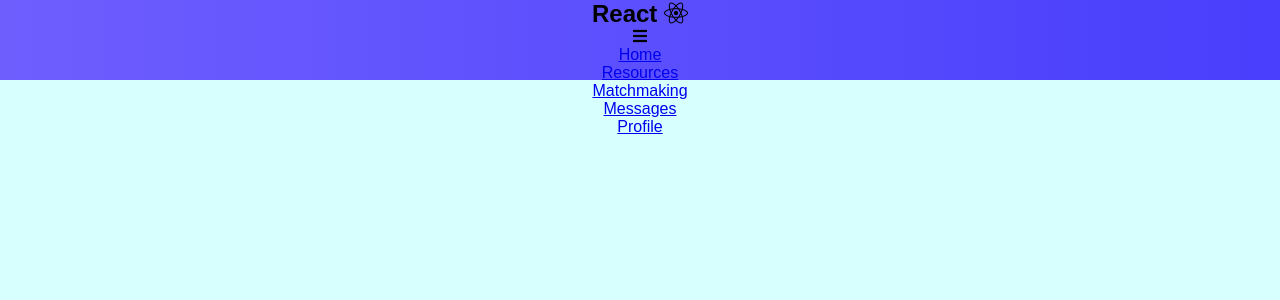
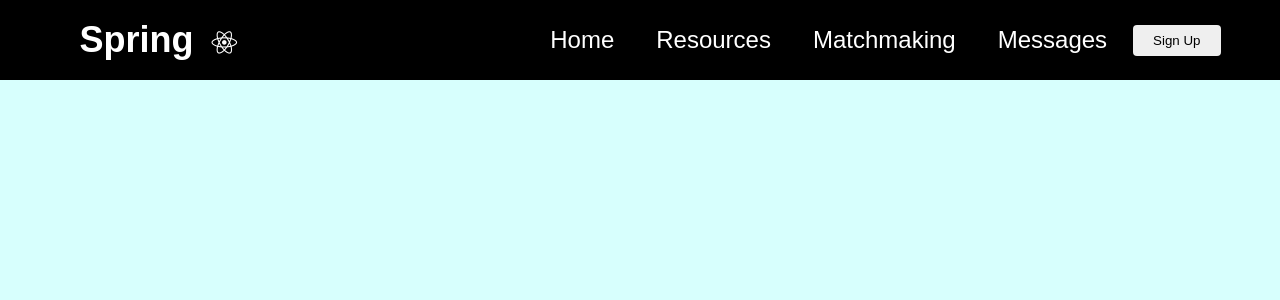
Before and after one commit to shaj684/hackTX2020, a React (Create React App) app in the folder src/client/: page / in a window 1280 px wide. Shown: the top 300 px of the page. Built offline with nearby package versions, Linux system fonts and the light colour scheme; no server answers.

Commit message:
frontstuff

```diff
--- a/src/client/src/App.css
+++ b/src/client/src/App.css
@@ -1,5 +1,5 @@
 .App {
-  text-align: center;
+  text-align: left;
 
 }
 
--- a/src/client/src/App.js
+++ b/src/client/src/App.js
@@ -19,6 +19,7 @@
     return(
       <div className="App">
       <Navbar />
+
       </div>
     )
 
--- /dev/null
+++ b/src/client/src/NavBar/Button.css
@@ -0,0 +1,45 @@
+:root{
+    --primary: #3acbf7;
+}
+
+.btn{
+    padding: 8px 20px;
+    border-radius: 4px;
+    outline: none;
+    border: none;
+    cursor: none;
+}
+
+.btn:hover {
+    padding: 8px 20px;
+    transition: all 0.3s ease-out;
+    background: #fff;
+    color: #6568f4 ;
+    transition: 250ms;
+}
+
+.btn--primary{
+    background-color: var(--primary);
+}
+.btn--outline{
+    background-color: transparent;
+    color: #fff;
+    padding: 8px 20px;
+    border-radius: 4px;
+    border: 1px solid var(--primary);
+    transition: all 0.3s ease-out;
+}
+
+.btn--medium{
+    padding: 8px 20px;
+    border-radius: 4px;
+    font-size: 18px;
+    color: white;
+}
+
+.btn--large{
+    padding: 12px 26px;
+    border-radius: 4px;
+    font-size: 20px;
+    color: white;
+}
--- /dev/null
+++ b/src/client/src/NavBar/Button.js
@@ -0,0 +1,31 @@
+import React from 'react';
+import './Button.css'
+
+const STYLES = [
+    'btn--primary',
+    'btn--outline',
+
+]
+
+const SIZES = [
+    'btn--medium',
+    'btn--large',
+
+]
+
+export const Button = ({
+    children,
+    type,
+    onClick,
+    buttonStyle,
+    buttonSize
+}) => {
+
+    const checkButtonStyle = STYLES.includes(buttonStyle) ? buttonStyle : STYLES[0]
+
+    const checkButtonSize = SIZES.includes(buttonSize) ? buttonStyle : SIZES[0]
+
+    return (
+        <button className={'btn ${checkButtonStyle} ${checkButtonSize}'} onClick={onClick} type={type}>{children}</button>
+    )
+}
--- a/src/client/src/NavBar/MenuItems.js
+++ b/src/client/src/NavBar/MenuItems.js
@@ -22,6 +22,6 @@
     {
         title: 'Profile',
         url: '#',
-        cName: 'nav-links',
+        cName: 'nav-links-mobile',
     },
 ]
--- a/src/client/src/NavBar/Navbar.css
+++ b/src/client/src/NavBar/Navbar.css
@@ -1,4 +1,134 @@
 .NavbarItems{
-    background:linear-gradient(90deg,rgb(110,94,254) 0%,rgba(73,63,252,1) 100%);
+    background:linear-gradient(90deg,rgb(0, 0, 0) 0%,rgb(0, 0, 0) 100%);
     height: 80px;
+    display:flex;
+    font-size: 1.5rem;
+    justify-content: center;
+    align-items: center;
+
 }
+
+.navbar-logo{
+    color: #fff;
+    justify-self: start;
+    margin-left: 20px;
+    cursor: pointer;
+}
+
+.fa-react{
+    margin-left: 0.5rem;
+    font-size: 1.6rem;
+}
+
+.nav-menu{
+    display: grid;
+    grid-template-columns: repeat(5,auto);
+    grid-gap: 10px;
+    list-style:none;
+    text-align: center;
+    width: 70vw;
+    justify-content: end;
+    margin: 2 rem;
+
+}
+
+.nav-links{
+color: white;
+text-decoration: none;
+padding: 0.5rem 1rem;
+}
+
+.nav-links:hover {
+background-color: #36373f;
+border-radius: 4px;
+transition: all 0.2s ease-out;
+
+}
+
+.fa-bars{
+    color: #fff;
+}
+
+.nav-links-mobile {
+    display:none;
+}
+
+.menu-icon{
+    display:none;
+}
+
+@media screen and (max-width: 960px){
+    .NavbarItems{
+        position: relative;
+    }
+
+    .nav-menu{
+         display: flex;
+        flex-direction: column;
+        width: 100%;
+        height: 500px;
+        position: absolute;
+        top: 80px;
+        left: -100%;
+        opacity: 1;
+        transition: all 0.5s ease;
+     }
+
+    .nav-menu.active {
+        background: #000000;
+        left: 0;
+        opacity: 1;
+        transition: all 0.5 ease;
+        z-index: 1;
+    }
+    .nav-links {
+        text-align: center;
+        padding: 2rem;
+        width: 100%;
+        display: table;
+    }
+
+    .nav-links:hover{
+        background-color: #333333;
+        border-radius: 0;
+    }
+    .navbar-logo{
+        position: absolute;
+        top: 0;
+        left: 0;
+        transform: translate(25%, 50%);
+    }
+    .menu-icon{
+        display: block;
+        position: absolute;
+        top: 0;
+        right: 0;
+        transform: translate(-100%, 60%);
+        font-size: 1.8rem;
+        cursor: pointer;
+    }
+    .fa-times{
+        color: #fff;
+        font-size: 2rem;
+    }
+    .nav-links-mobile{
+        display:block;
+        text-align: center;
+        padding: 1.5rem;
+        margin: 2rem auto;
+        border-radius: 4px;
+        width: 100%;
+        background: #000000;
+        text-decoration: none;
+        color: white;
+        font-size: 1.5rem;
+    }
+    .nav-links-mobile:hover {
+        background: #fff;
+        color: #333333;
+        transition: 250ms;
+    }
+    Button {
+        display:none;
+    }
+}
--- a/src/client/src/NavBar/Navbar.js
+++ b/src/client/src/NavBar/Navbar.js
@@ -2,18 +2,20 @@
 import './Navbar.css';
 import React, {Component} from "react";
 import  { MenuItems }  from "./MenuItems";
-
+import {Button} from "./Button";
 class Navbar extends Component {
   state = {clicked:false}
+
   handleClick = () => {
       this.setState({clicked: !this.state.clicked})
   }
+
   render(){
     return(
       <nav className="NavbarItems">
-         <h1 className="navbar-logo"> React <i className="fab fa-react"></i></h1>
+         <h1 className="navbar-logo"> Spring <i className="fab fa-react"></i></h1>
            <div className="menu-icon" onClick={this.handleClick}><i className={this.state.clicked ? "fas fa-times" : "fas fa-bars"}></i> </div>
-            <ul>
+            <ul className={this.state.clicked ? 'nav-menu active' : 'nav-menu'}>
               {MenuItems.map((item, index) => {
                return (
                     <li key={index}>
@@ -25,6 +27,7 @@
                )
              })}
          </ul>
+         <Button> Sign Up</Button>
       </nav>
     )
             }
```
